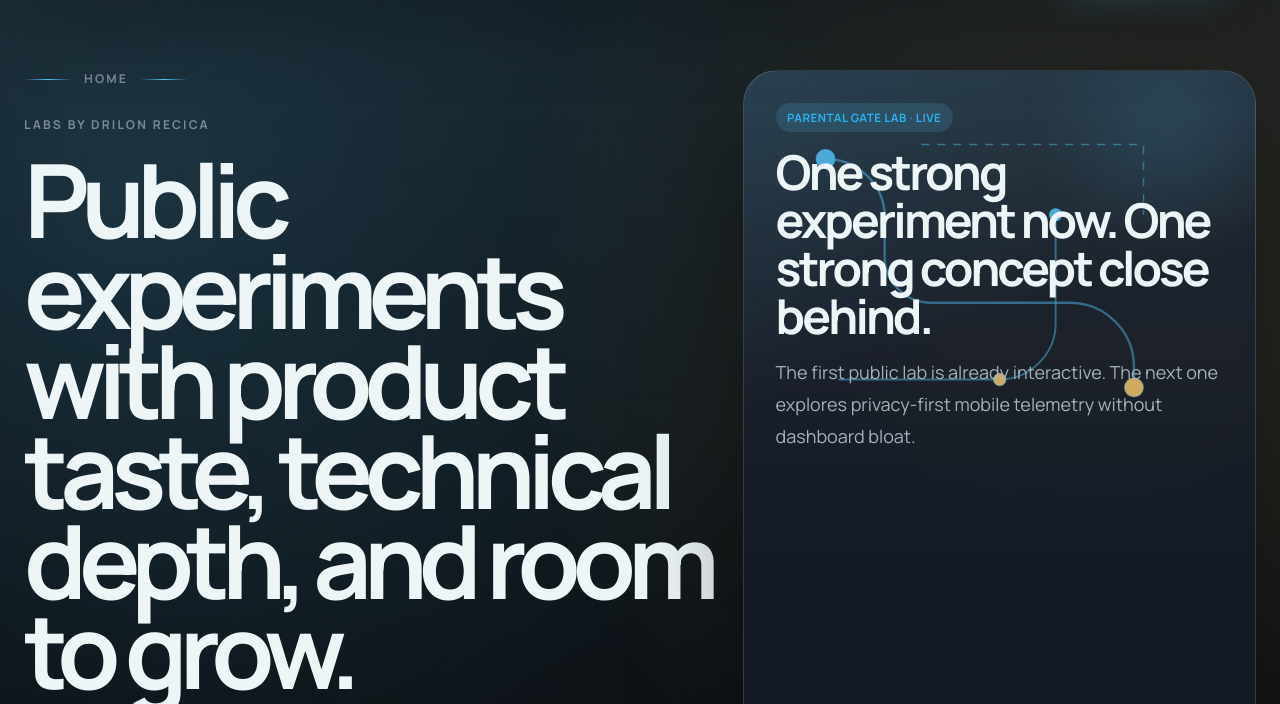
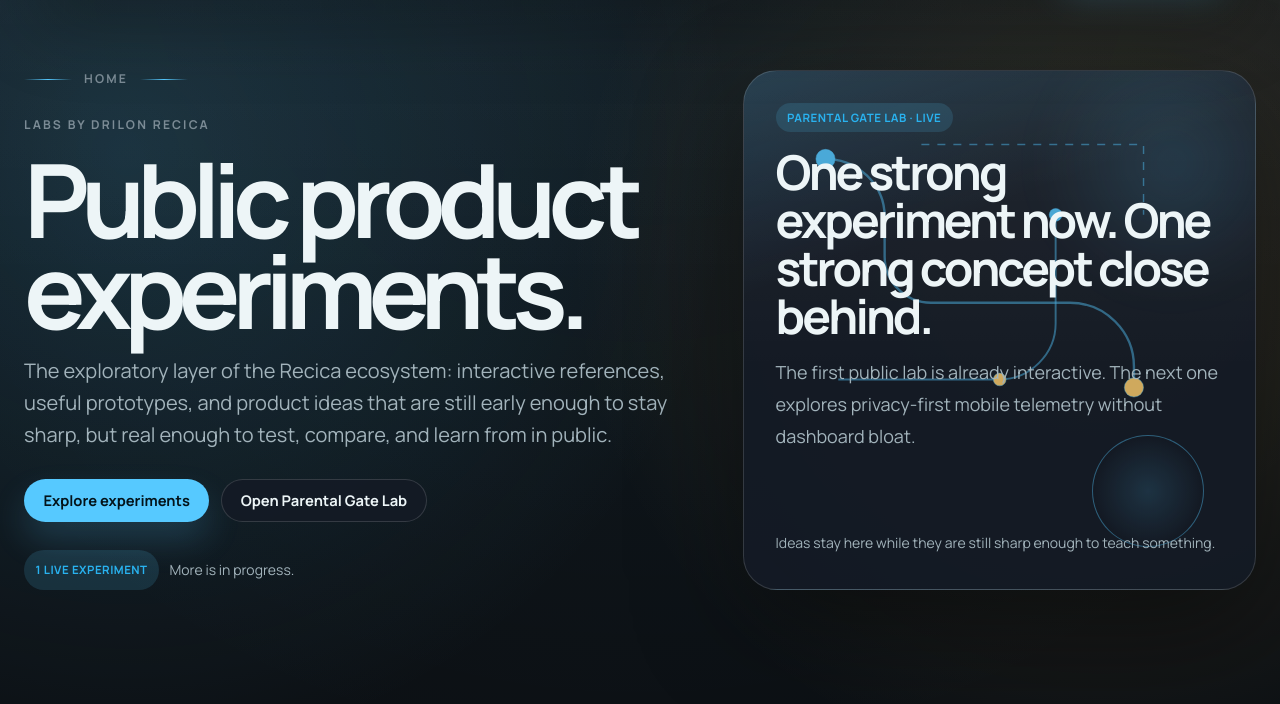
Before and after one commit to drilonrecica/recica.dev, a Svelte app in the folder labs/: page / in a window 1280 px wide. Shown: the part 96-800 px from the top of the page. Built offline with nearby package versions, Linux system fonts and the light colour scheme; no server answers.

Commit message:
Update +page.svelte

```diff
--- a/labs/src/routes/+page.svelte
+++ b/labs/src/routes/+page.svelte
@@ -49,11 +49,12 @@
 						class="font-display text-[clamp(3.4rem,8vw,7rem)] leading-[0.88] font-bold tracking-[-0.08em] text-[var(--ink)]"
 						data-testid="labs-home-hero"
 					>
-						Public experiments with product taste, technical depth, and room to grow.
+						Public product experiments.
 					</h1>
 					<p class="max-w-3xl text-lg leading-8 text-[var(--ink-soft)] sm:text-xl">
 						The exploratory layer of the Recica ecosystem: interactive references, useful
-						prototypes, and product ideas that are still early enough to stay sharp.
+						prototypes, and product ideas that are still early enough to stay sharp, but real
+						enough to test, compare, and learn from in public.
 					</p>
 				</div>
 
```
